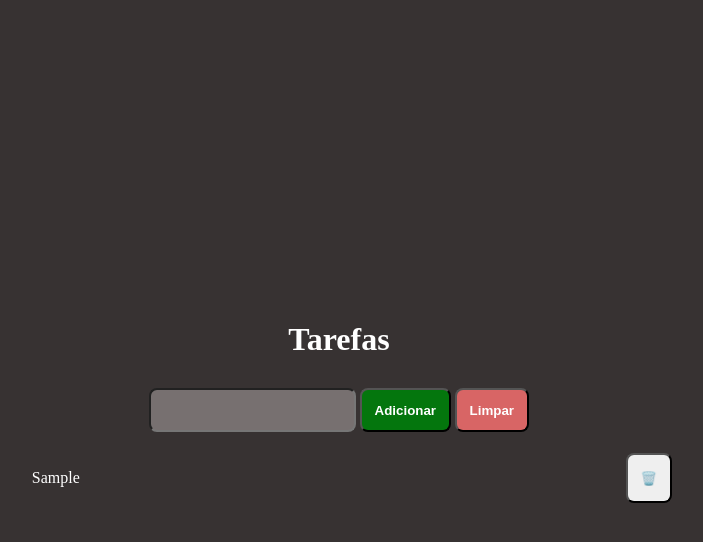
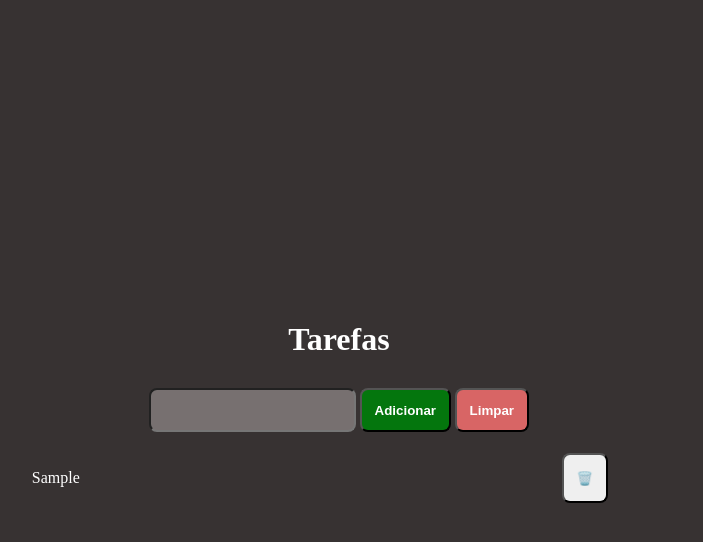
Before and after one commit to Wesleysoares7/27-01-2024, a plain HTML site: page index.html in a window 1280 px wide. Both pictures are taken after typing "Sample" into the empty fields and a click on the button "Adicionar". Shown: the whole page, without its empty margins (309-1012 px from the left). Drawn offline with Linux system fonts and the light colour scheme.

Commit message:
feat: correção do input desaparecer ao adicionar varias taredas

```diff
--- a/style.css
+++ b/style.css
@@ -36,13 +36,15 @@ button {
 }
 
 .lista-conteiner {
+  max-height: 30rem;
   width: 50%;
   margin-inline: auto;
+  overflow-y: auto;
 }
 .tarefa {
   display: flex;
   justify-content: space-between;
-  width: 100%;
+  width: 90%;
   padding: 0.8rem;
   border-radius: 0.5rem;
 }
```
